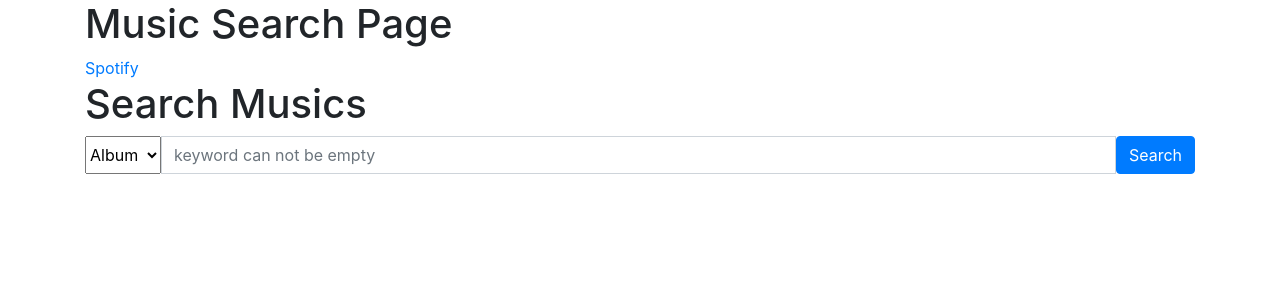
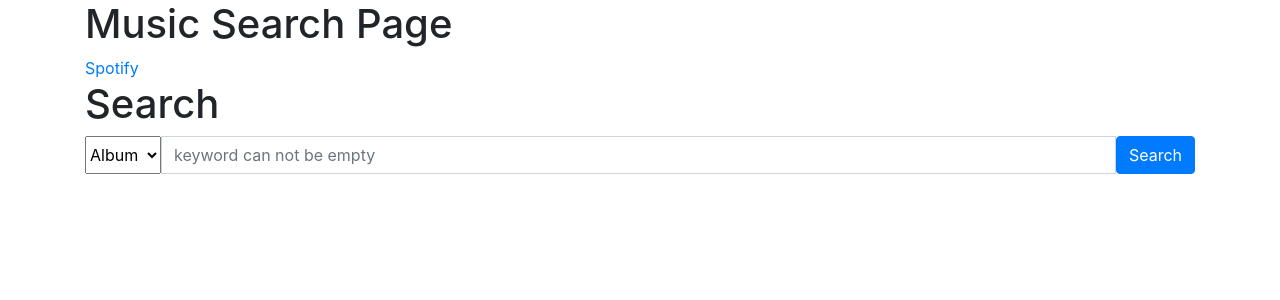
Before and after one commit to EastEvil2018/wbdv-sf19-tdai-dyi-project, a React (Create React App) app: page /spotify in a window 1280 px wide. Shown: the top 300 px of the page. Built offline with nearby package versions, Linux system fonts and the light colour scheme.

Commit message:
change the title for search page

```diff
--- a/src/components/searchPage.js
+++ b/src/components/searchPage.js
@@ -93,7 +93,7 @@ export default class searchPage extends React.Component {
 
         return(
             <div>
-                <h1>Search Musics</h1>
+                <h1>Search</h1>
                 <div className="input-group">
                     <select id="type"
                             value={this.state.type}
```
